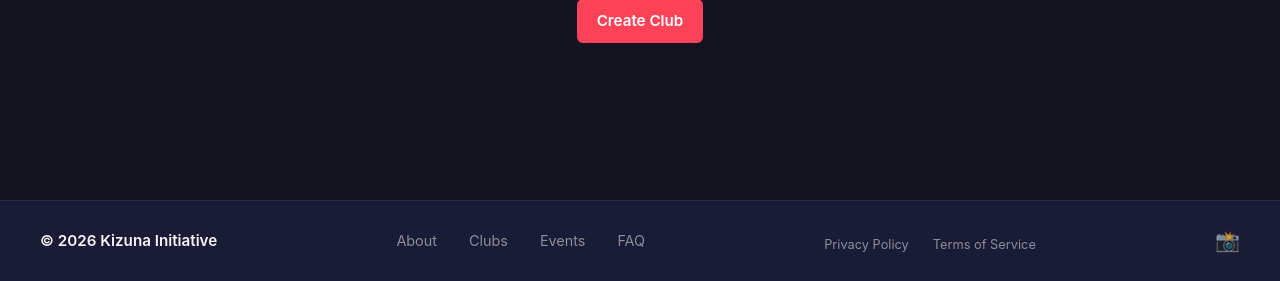
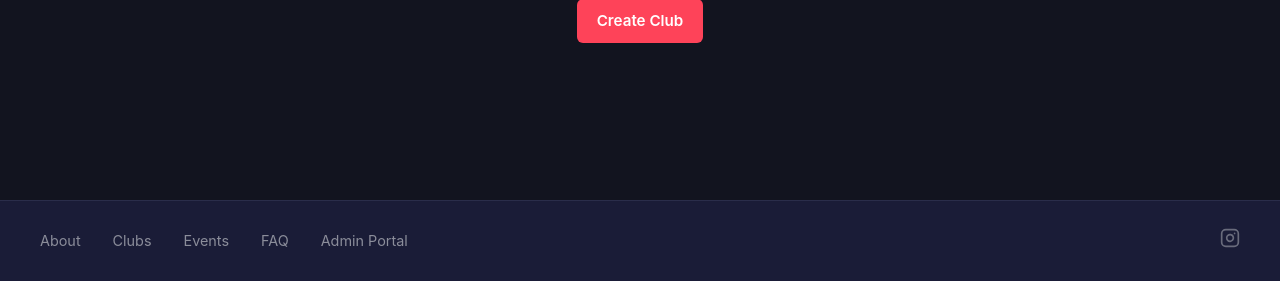
Before and after one commit to nitrimandylis/kizuna, a Flask app: page /admin/clubs in a window 1280 px wide. Shown: the part 519-800 px from the top of the page. Run offline with Flask 3, Linux system fonts and the light colour scheme; a user stored in the database is signed in; some libraries are stand-ins or nearby versions.

Commit message:
refactor: simplify footer, move admin link, remove privacy/terms/copyright

```diff
--- a/templates/base.html
+++ b/templates/base.html
@@ -35,11 +35,7 @@
                             <li role="none">
                                 <a href="{{ url_for('profile.index') }}" class="user-dropdown-item" role="menuitem">Profile</a>
                             </li>
-                            {% if current_user.is_admin %}
-                            <li role="none">
-                                <a href="{{ url_for('admin.dashboard') }}" class="user-dropdown-item" role="menuitem">Admin</a>
-                            </li>
-                            {% endif %}
+
                             <li role="none">
                                 <a href="{{ url_for('auth.logout') }}" class="user-dropdown-item" role="menuitem">Logout</a>
                             </li>
@@ -74,28 +70,28 @@
         </main>
         <footer class="footer" role="contentinfo">
             <div class="footer-content">
-                <div class="footer-brand">© <span id="current-year">2024</span> Kizuna Initiative</div>
                 <div class="footer-links">
                     <a href="{{ url_for('main.about') }}">About</a>
                     <a href="{{ url_for('clubs.index') }}">Clubs</a>
                     <a href="{{ url_for('events.index') }}">Events</a>
                     <a href="{{ url_for('main.faq') }}">FAQ</a>
-                </div>
-                <div class="footer-legal">
-                    <a href="{{ url_for('main.privacy') }}">Privacy Policy</a>
-                    <a href="{{ url_for('main.terms') }}">Terms of Service</a>
+                    {% if current_user.is_authenticated and current_user.is_admin %}
+                    <a href="{{ url_for('admin.dashboard') }}">Admin Portal</a>
+                    {% endif %}
                 </div>
                 <div class="footer-social">
-                    <a href="https://www.instagram.com/kizuna.initiative/" class="social-link" aria-label="Instagram" target="_blank" rel="noopener">📸</a>
+                    <a href="https://www.instagram.com/kizuna.initiative/" class="social-link" aria-label="Instagram" target="_blank" rel="noopener">
+                        <svg viewBox="0 0 24 24" fill="none" stroke="currentColor" stroke-width="2" stroke-linecap="round" stroke-linejoin="round" width="20" height="20">
+                            <rect x="2" y="2" width="20" height="20" rx="5" ry="5"></rect>
+                            <path d="M16 11.37A4 4 0 1 1 12.63 8 4 4 0 0 1 16 11.37z"></path>
+                            <line x1="17.5" y1="6.5" x2="17.51" y2="6.5"></line>
+                        </svg>
+                    </a>
                 </div>
             </div>
         </footer>
     </div>
 
     <script src="{{ url_for('static', filename='js/main.js') }}"></script>
-    <script>
-        // Set current year in footer
-        document.getElementById('current-year').textContent = new Date().getFullYear();
-    </script>
 </body>
 </html>
```
